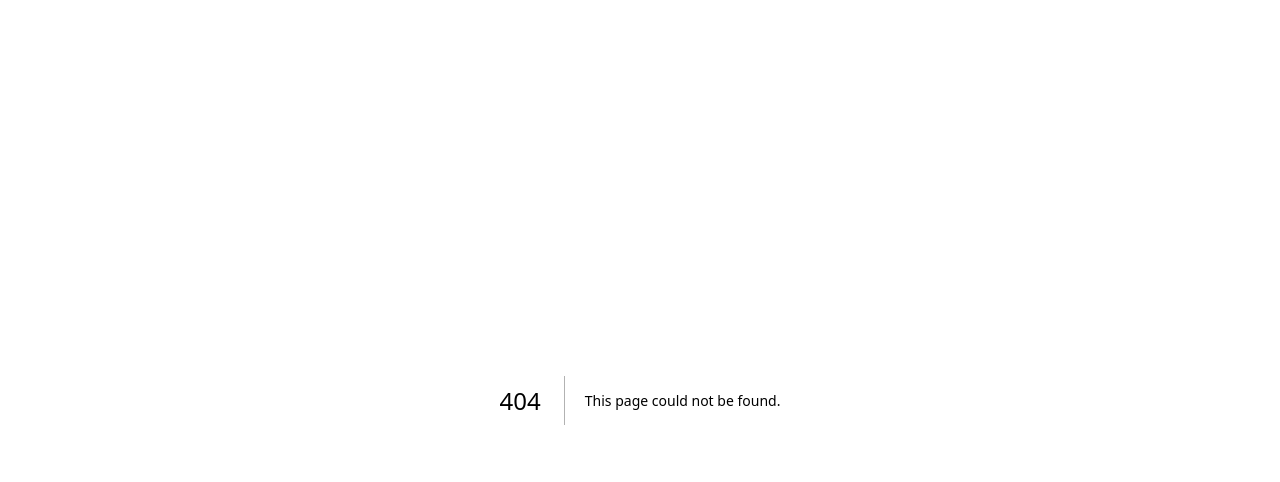
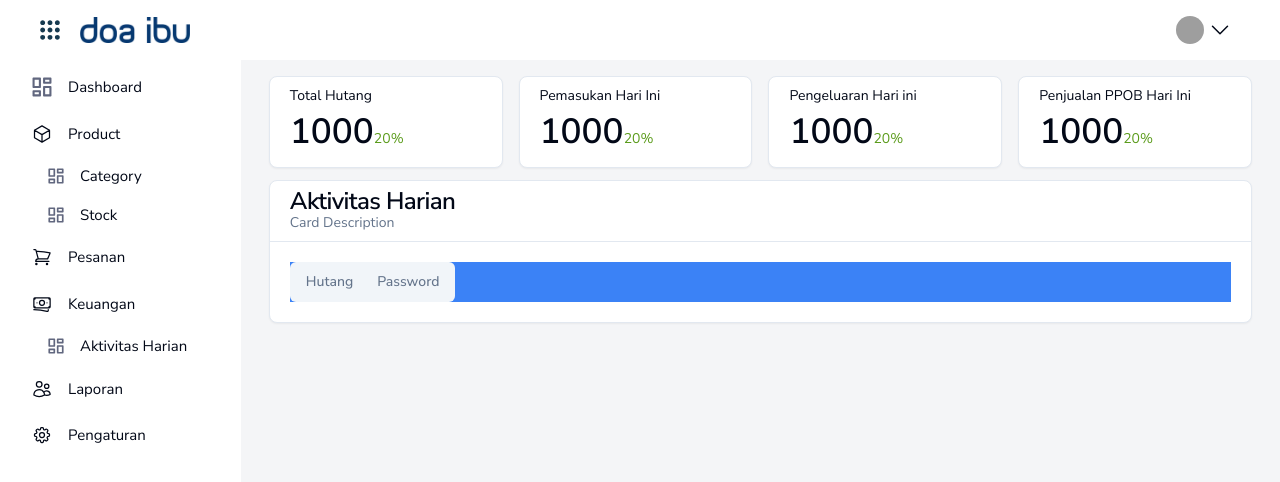
Before and after one commit to adoadha/storefront, a Next.js app: page /dashboard/finance/hutang in a window 1280 px wide. Before the commit this address had no page. Shown: the top 482 px of the page. Built offline with nearby package versions, Linux system fonts and the light colour scheme; grey boxes are pictures that could not be loaded.

Commit message:
wip:finance-page

```diff
--- /dev/null
+++ b/src/app/dashboard/finance/hutang/page.tsx
@@ -0,0 +1,76 @@
+import { Card, CardDescription, CardTitle } from "@/components/ui/card";
+import { Separator } from "@/components/ui/separator";
+import { Tabs, TabsContent, TabsList, TabsTrigger } from "@/components/ui/tabs";
+
+const HutangPage = () => {
+  return (
+    <div className="w-full">
+      <div className="grid grid-cols-4 gap-4 mt-3">
+        <Card>
+          <div className="flex-col px-5 py-2">
+            <h1 className="text-[14px] text-gravel ">Total Hutang </h1>
+            <div className="flex items-baseline">
+              <h1 className="text-[35px] font-semibold text-gravel">1000</h1>
+              {/* <UpStatisticsIcon className="w-3 h-3 ml-2" /> */}
+              <span className="text-sm text-[#5A9B1A]">20%</span>
+            </div>
+          </div>
+        </Card>
+        <Card>
+          <div className="flex-col px-5 py-2">
+            <h1 className="text-[14px] text-gravel ">Pemasukan Hari Ini</h1>
+            <div className="flex items-baseline">
+              <h1 className="text-[35px] font-semibold text-gravel">1000</h1>
+              {/* <UpStatisticsIcon className="w-3 h-3 ml-2" /> */}
+              <span className="text-sm text-[#5A9B1A]">20%</span>
+            </div>
+          </div>
+        </Card>
+        <Card>
+          <div className="flex-col px-5 py-2">
+            <h1 className="text-[14px] text-gravel ">Pengeluaran Hari ini </h1>
+            <div className="flex items-baseline">
+              <h1 className="text-[35px] font-semibold text-gravel">1000</h1>
+              <span className="text-sm text-[#5A9B1A]">20%</span>
+            </div>
+          </div>
+        </Card>
+        <Card>
+          <div className="flex-col px-5 py-2">
+            <h1 className="text-[14px] text-gravel ">
+              Penjualan PPOB Hari Ini{" "}
+            </h1>
+            <div className="flex items-baseline">
+              <h1 className="text-[35px] font-semibold text-gravel">1000</h1>
+              {/* <UpStatisticsIcon className="w-3 h-3 ml-2" /> */}
+              <span className="text-sm text-[#5A9B1A]">20%</span>
+            </div>
+          </div>
+        </Card>
+      </div>
+      <Card className="my-3">
+        <div className="px-5 py-2">
+          <CardTitle>Aktivitas Harian</CardTitle>
+          <CardDescription>Card Description</CardDescription>
+        </div>
+        <Separator orientation="horizontal" />
+        <div className="mx-5 my-5">
+          <Tabs defaultValue="account" className="w-full bg-blue-500">
+            <TabsList className="uppercase">
+              <TabsTrigger value="hutang">Hutang</TabsTrigger>
+              <TabsTrigger value="password">Password</TabsTrigger>
+            </TabsList>
+            <TabsContent value="hutang">
+              Make changes to your account here.
+            </TabsContent>
+            <TabsContent value="password">
+              Change your password here.
+            </TabsContent>
+          </Tabs>
+        </div>
+      </Card>
+    </div>
+  );
+};
+
+export default HutangPage;
--- /dev/null
+++ b/src/app/dashboard/finance/page.tsx
@@ -0,0 +1,7 @@
+import React from "react";
+
+const FinancePage = () => {
+  return <div>FinancePage</div>;
+};
+
+export default FinancePage;
--- a/src/components/layout/Dashboard.tsx
+++ b/src/components/layout/Dashboard.tsx
@@ -63,7 +63,7 @@ const Dashboard = ({ children }: { children: React.ReactNode }) => {
                   "bg-blue-50": pathname.split("/dashboard")[1] == value.active,
                 })}
               >
-                <div className="flex flex-row items-center justify-start p-4 rounded-lg ">
+                <div className="flex flex-row items-center justify-start p-3 rounded-lg ">
                   <value.icon className="w-5 h-5 " />
                   <span className="ml-4 text-[15px] text-davy-grey">
                     {value.label}
@@ -74,8 +74,8 @@ const Dashboard = ({ children }: { children: React.ReactNode }) => {
                 ? value.subMenu &&
                   value.subMenu.map((subvalue, indexsub) => (
                     <Link href={subvalue.path} key={indexsub} className="">
-                      <div className="flex flex-row items-center justify-start p-4 ml-4 rounded-lg ">
-                        <subvalue.icon className="w-5 h-5 " />
+                      <div className="flex flex-row items-center justify-start p-2 ml-5 rounded-lg ">
+                        <subvalue.icon className="w-4 h-4 " />
                         <span className="ml-4 text-[15px] text-davy-grey">
                           {subvalue.label}
                         </span>
--- a/src/constant/SidebarMenu.ts
+++ b/src/constant/SidebarMenu.ts
@@ -47,8 +47,8 @@ export const SidebarMenu = [
     active: "dashboard/finance",
     subMenu: [
       {
-        label: "Hutang",
-        path: "dashboard/hutang",
+        label: "Aktivitas Harian",
+        path: "dashboard/finance/hutang",
         icon: PuzzleIcon,
         active: "product",
       },
```
